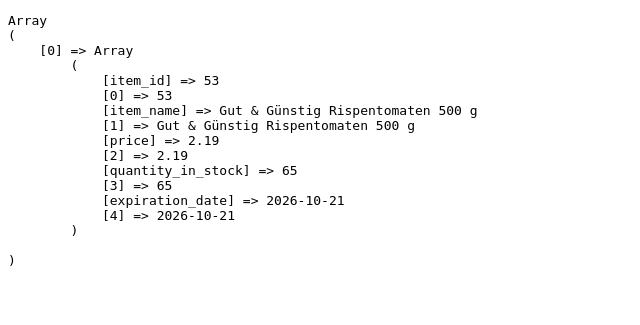
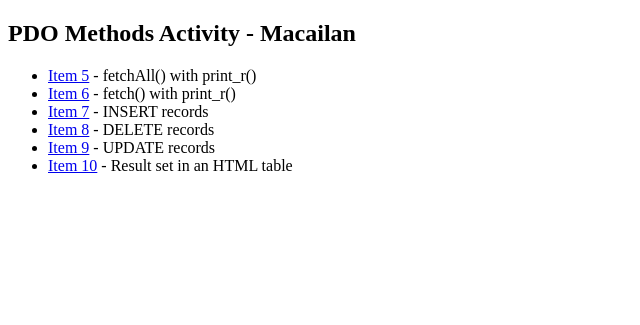
Before and after one commit to Solace-M-M/PDO-METHODS---ACTIVITY---MACAILAN, a PHP site: page / in a window 1280 px wide. Shown: the top 325 px of the page, without its empty margins (0-640 px from the left). Run offline with PHP 8.4, Linux system fonts and the light colour scheme; data comes from the database, SQL or seed files in the repository.

Commit message:
Refactor index.php to include menu and update title

```diff
--- a/index.php
+++ b/index.php
@@ -1,22 +1,27 @@
-<?php require_once 'core/dbConfig.php'; ?>
-
+<?php
+// Simple menu that links to the file of each activity item
+$items = [
+    'Item 5'  => ['Queries/Item5.php',  'fetchAll() with print_r()'],
+    'Item 6'  => ['Queries/Item6.php',  'fetch() with print_r()'],
+    'Item 7'  => ['Queries/Item7.php',  'INSERT records'],
+    'Item 8'  => ['Queries/Item8.php',  'DELETE records'],
+    'Item 9'  => ['Queries/Item9.php',  'UPDATE records'],
+    'Item 10' => ['Queries/Item10.php', 'Result set in an HTML table'],
+];
+?>
 <!DOCTYPE html>
 <html lang="en">
     <head>
         <meta charset="UTF-8">
-        <meta name="viewport" content="width=device-width, intial-scale=1.0">
-        <title>Document</title>
+        <meta name="viewport" content="width=device-width, initial-scale=1.0">
+        <title>PDO Methods Activity</title>
     </head>
 <body>
-    <?php
-    $stmt = $pdo->prepare("SELECT * FROM grocery_items
-    WHERE item_id = 53");
-
-if ($stmt->execute()){
-    echo "<pre>";
-    print_r($stmt->fetchAll());
-    echo "<pre>";
-}
-?>
+    <h2>PDO Methods Activity - Macailan</h2>
+    <ul>
+        <?php foreach ($items as $label => [$file, $text]): ?>
+            <li><a href="<?= $file ?>"><?= $label ?></a> - <?= $text ?></li>
+        <?php endforeach; ?>
+    </ul>
 </body>
 </html>
```
